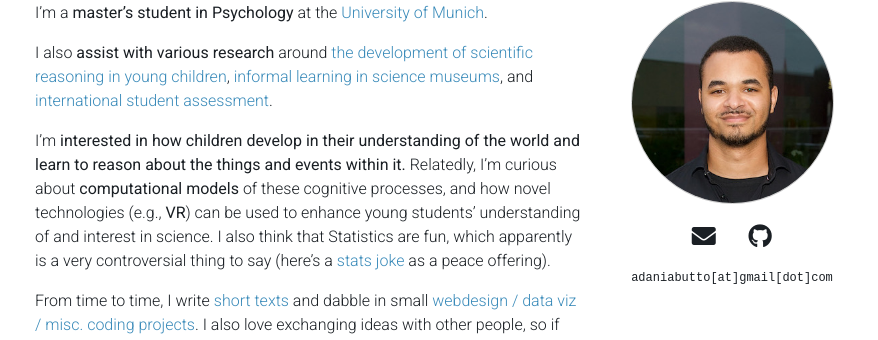
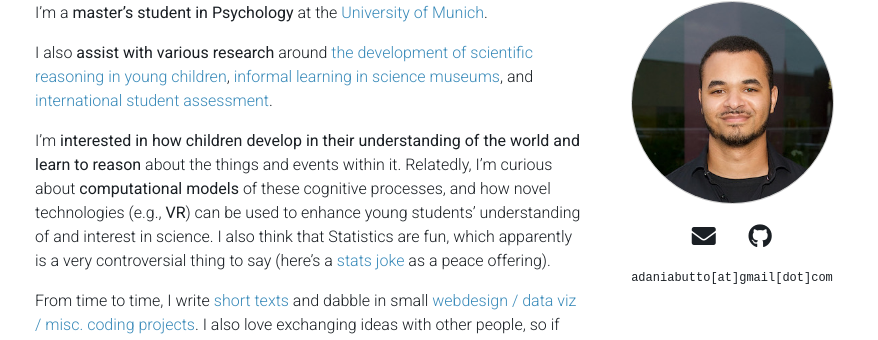
Before and after one commit to pindi-krishna/pindi-krishna.github.io, a Jekyll site: the page built from _pages/home.md, in a window 1280 px wide and 1095 px high. Shown: the part 145-485 px from the top of the window, without its empty margins (195-1073 px from the left). Built offline with Jekyll 4.4.1, drawn with Linux system fonts in a browser that asks for light colours; full-size pictures stand in for the smaller copies a plugin makes; comment, search, counter and statistics services are not loaded; a style sheet for code colours, icons or effects is not loaded.

```diff
--- a/_pages/home.md
+++ b/_pages/home.md
@@ -18,6 +18,6 @@ I'm a <b>master's student in Psychology</b> at the <a href="https://www.lmu.de/e
 
 I also <b>assist with various research</b> around <a href="https://www.psy.lmu.de/epp/forschung/explore/index.html">the development of scientific reasoning in young children</a>, <a href="https://www.edu.sot.tum.de/en/fil/research/laufende-projekte/instructional-prompts-in-the-museum/">informal learning in science museums</a>, and <a href="http://zib.education/en/home.html">international student assessment</a>.
 
-I'm <b>interested in how children develop in their understanding of the world and learn to reason about the things and events within it.</b> Relatedly, I'm curious about <b>computational models</b> of these cognitive processes, and how novel technologies (e.g., <b>VR</b>) can be used to enhance young students' understanding of and interest in science. I also think that Statistics are fun, which apparently is a very controversial thing to say (here's a <a href="https://i.stack.imgur.com/6SCx7.png" target="_blank">stats joke</a> as a peace offering).
+I'm <b>interested in how children develop in their understanding of the world and learn to reason</b> about the things and events within it. Relatedly, I'm curious about <b>computational models</b> of these cognitive processes, and how novel technologies (e.g., <b>VR</b>) can be used to enhance young students' understanding of and interest in science. I also think that Statistics are fun, which apparently is a very controversial thing to say (here's a <a href="https://i.stack.imgur.com/6SCx7.png" target="_blank">stats joke</a> as a peace offering).
 
 From time to time, I write <a href="/writings/">short texts</a> and dabble in small <a href="https://github.com/adaniabutto">webdesign / data viz / misc. coding projects</a>. I also love exchanging ideas with other people, so if you would like to talk about any given topic, please don't hesitate to <a href="mailto:adaniabutto@gmail.com">reach out!</a><br><br>
```
